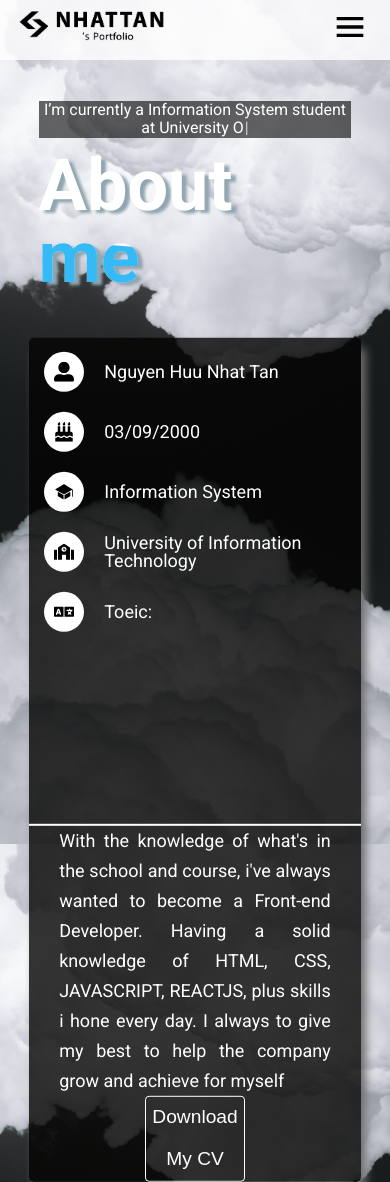
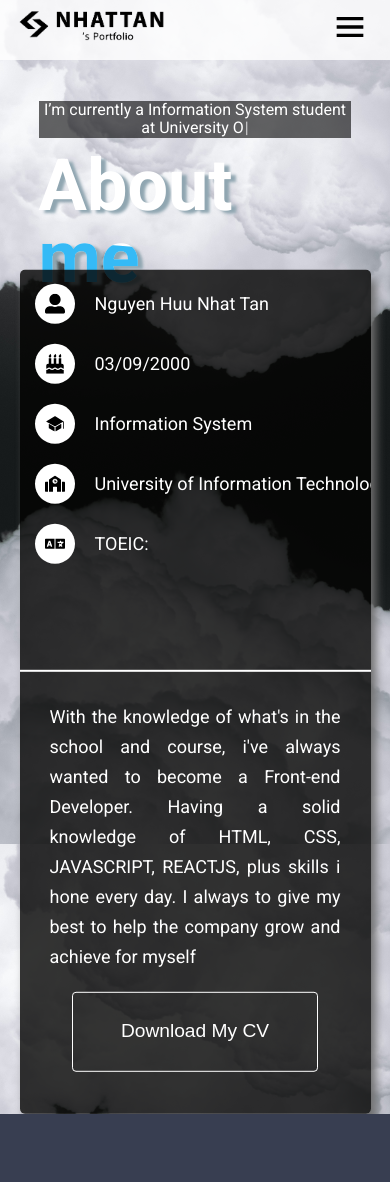
Before and after one commit to nhnhattan/Portfolio-1, a React (Create React App) app: page /about in a window 390 px wide. After the commit the page ends 1114 px from the top, so only its background shows below. Built offline with nearby package versions, Linux system fonts and the light colour scheme.

Commit message:
first commit

```diff
--- a/src/Component/About/About.css
+++ b/src/Component/About/About.css
@@ -108,6 +108,8 @@
     font-size: 1.2rem;
     margin: 0;
     padding: 0;
+    width: 100%;
+    height: 100%;
 }
 
 .content {
@@ -188,17 +190,29 @@
         flex-direction: column;
         height: 100%;
         position: absolute;
-        top: -30%;
-        width: 85%;
+        top: -38%;
+        width: 90%;
         /* left: 10%; */
     }
     .about-me {
         border-left: none;
         border-top: 2px solid white;
+        top: -5%;
     }
+
+    .about-me p {
+        padding-bottom: 20px;
+        padding-top: 30px;
+    }
+
+    .btn-down {
+        width: 70%;
+        height: 80px;
+    }
+
     .Information {
         display: block;
-        width: 100%;
+        width: 110%;
     }
     .Information .Information-item:nth-child(4) li {
         margin-left: 20px;
--- a/src/Component/About/About.jsx
+++ b/src/Component/About/About.jsx
@@ -60,7 +60,7 @@ function About() {
                             <div className="about-icon" >
                                 <FaLanguage />
                             </div>
-                                <li>Toeic: </li>
+                                <li>TOEIC: </li>
                         </div>
                     </ul>
                 </div>
@@ -69,7 +69,9 @@ function About() {
                         Having a solid knowledge of HTML, CSS, JAVASCRIPT, REACTJS, plus skills i hone every day.
                          I always to give my best to help the company grow and achieve for myself
                     </p>
-                    <button className="btn-down" ><a className="link-down" href={require ("../../asset/img/CV/Mycv.pdf")} download="MyCV">Download My CV</a> </button>
+                    <button className="btn-down" >
+                        <a className="link-down" href={"../../asset/img/CV/Mycv.pdf"} download="MyCV.pdf">Download My CV</a>
+                    </button>
                 </div>
             </section>
 
--- a/src/Component/Contact/Contact.css
+++ b/src/Component/Contact/Contact.css
@@ -151,11 +151,11 @@
     padding-bottom: 24px;
 }
 
-@media (max-width: 739px) {
+@media (max-width: 738px) {
     .contact-wrap {
         flex-wrap: wrap;
         width: 100%;
-        height: 125vh;
+        height: 140vh;
     }
     .form-contact ul li:last-child() {
         width: 100px
@@ -169,9 +169,13 @@
 
     .Link-contact {
         height: 100%;
-        top: -25px;
+        top: 60px;
         position: relative;
         width: 100%;
+    }
+
+    .Link-contact ul {
+        top: -90px;
     }
 
     .contact-wrap::before {
--- a/src/Component/Contact/Contact.jsx
+++ b/src/Component/Contact/Contact.jsx
@@ -15,9 +15,9 @@ function Contact() {
 
         emailjs.sendForm('service_ire79og', "template_qmyp81j", form.current, '1C4hyPlUvnPnFQZTG')
         .then((result) => {
-            console.log(result.text);
+            alert("Message sending success!");
         }, (error) => {
-            console.log(error.text);
+            alert("Message sending failed!");
         });
     };
 
@@ -41,6 +41,7 @@ function Contact() {
                         <span>Message</span>
                     </div>
                     <input type="submit" value="Send" className="submit-btn" />
+                    <span>It may take some time to complete!!</span>
                 </form>
                 <div className="Link-contact">
                     <ul>
--- a/src/Component/Introduce/introduce.css
+++ b/src/Component/Introduce/introduce.css
@@ -173,8 +173,8 @@
 
 @media (max-width: 739px) {
     .Intro {
-        overflow: hidden;
-        height: 900px;
+        /* overflow: hidden; */
+        height: 130vh;
     }
     .wrap{
         /* padding-top: 100px; */
```
